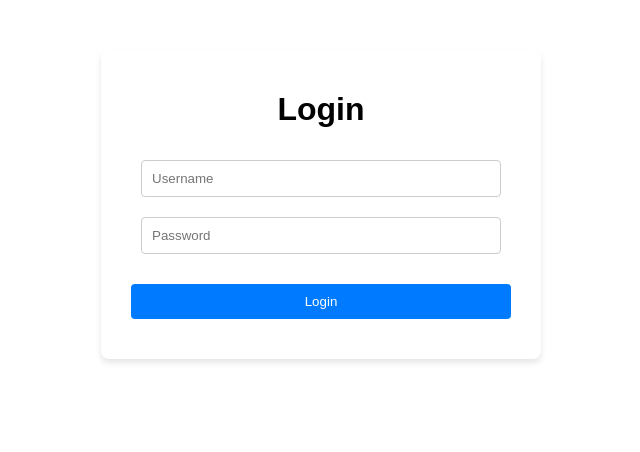
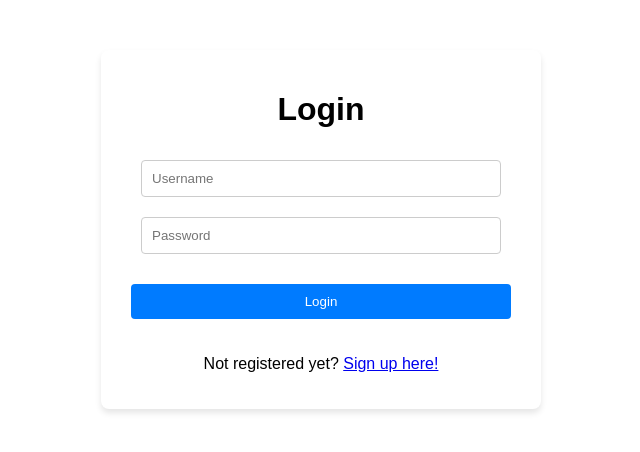
Before and after one commit to lucas-emg/django_react_project, a React (Vite) app in the folder frontend/: page /login in a window 1280 px wide. Shown: the top 452 px of the page, without its empty margins (319-959 px from the left). Built offline with nearby package versions, Linux system fonts and the light colour scheme.

Commit message:
fixed navigation

```diff
--- a/frontend/src/components/Form.jsx
+++ b/frontend/src/components/Form.jsx
@@ -1,6 +1,6 @@
 import { useState } from "react";
 import api from "../api.js";
-import { useNavigate } from "react-router-dom";
+import { useNavigate, Link } from "react-router-dom";
 import { ACCESS_TOKEN, REFRESH_TOKEN } from "../constants.js";
 import "../styles/Form.css";
 import LoadingIndicator from "./LoadingIndicator.jsx";
@@ -54,6 +54,20 @@ function Form({ route, method }) {
       <button className={"form-button"} type={"submit"}>
         {name}
       </button>
+
+      {method == "login" ? (
+        <div>
+          <p>
+            Not registered yet? <Link to={"/register/"}>Sign up here!</Link>
+          </p>
+        </div>
+      ) : (
+        <div>
+          <p>
+            Already a member? <Link to={"/login/"}>Log in here!</Link>
+          </p>
+        </div>
+      )}
     </form>
   );
 }
```
